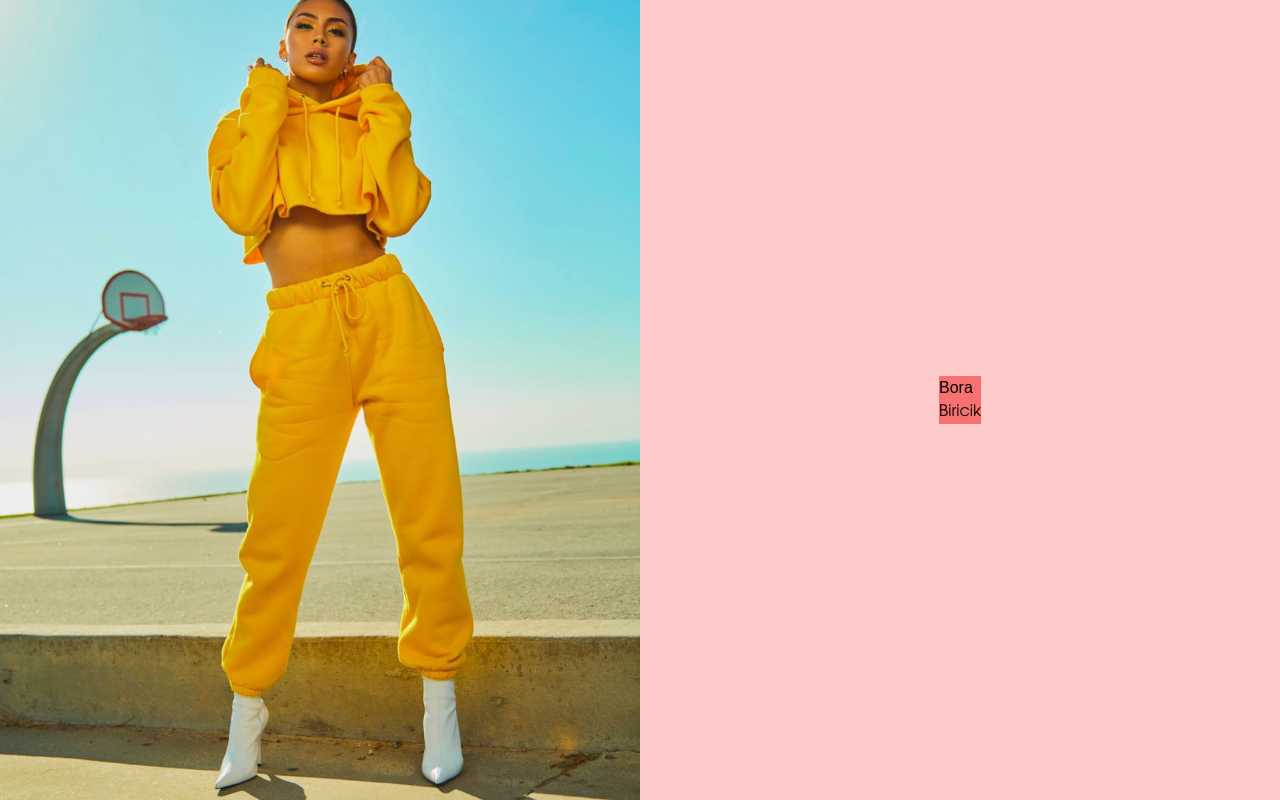
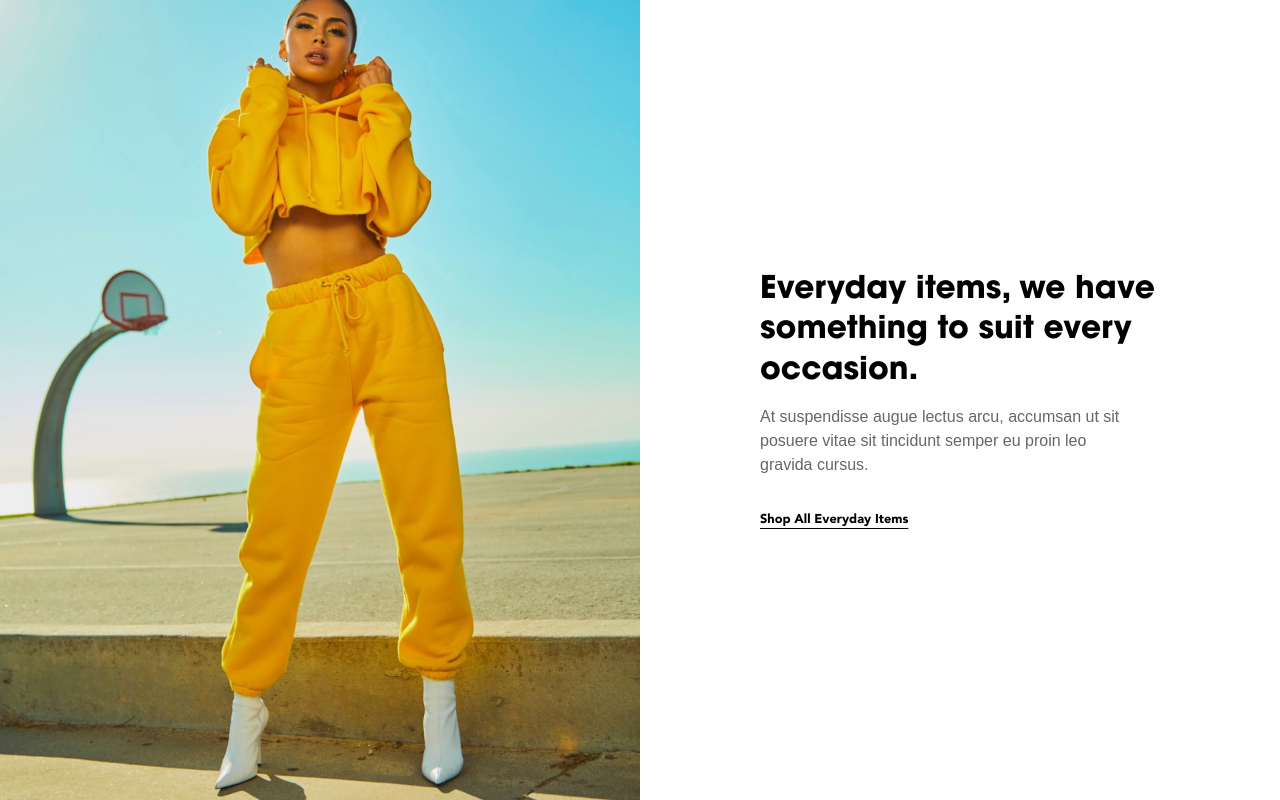
Before and after one commit to borabiricik/product-page-fe, a Next.js app: page / in a window 1280 px wide. Built offline with nearby package versions, Linux system fonts and the light colour scheme; a web font is replaced by a local one.

Commit message:
feat(layout): home page is done

```diff
--- a/pages/_app.tsx
+++ b/pages/_app.tsx
@@ -5,7 +5,7 @@ import "../styles/globals.css";
 function MyApp({ Component, pageProps }: AppPropsWithLayout) {
   const getLayout = Component.getLayout ?? ((page) => page);
   return getLayout(
-    <div className={`${avant.variable} ${avenir.variable}`}>
+    <div className={`${avant.variable} ${avenir.className}`}>
       <Component {...pageProps} />
     </div>
   );
--- a/pages/index.tsx
+++ b/pages/index.tsx
@@ -1,11 +1,24 @@
+import { Typhography } from "@/components/Typhography";
+import { PageLayout } from "@/layouts/PageLayout";
 import { NextPageWithLayout } from "@/types/Layouts";
-import { PageLayout } from "../src/modules/common/layouts/PageLayout";
 
 const Home: NextPageWithLayout = () => {
   return (
-    <div className="bg-red-400">
-      <p className="font-avenir">Bora</p>
-      <p className="font-avant">Biricik</p>
+    <div>
+      <div className="px-[120px]">
+        <Typhography className="text-h4 font-bold mb-3" font="avant" as="h4">
+          Everyday items, we have something to suit every occasion.
+        </Typhography>
+
+        <Typhography type="secondary" as="p" className="mb-8 w-[90%]">
+          At suspendisse augue lectus arcu, accumsan ut sit posuere vitae sit
+          tincidunt semper eu proin leo gravida cursus.
+        </Typhography>
+
+        <Typhography className="text-xs underline underline-offset-[5px] font-black">
+          Shop All Everyday Items
+        </Typhography>
+      </div>
     </div>
   );
 };
--- /dev/null
+++ b/src/modules/common/components/Typhography/index.tsx
@@ -0,0 +1,28 @@
+import { classNames } from "@/utils/classnames";
+import { ITyphographyProps } from "./types";
+
+const Typhography = ({
+  as = "p",
+  children,
+  className = "",
+  type = "primary",
+  font = "avenir",
+  ...props
+}: ITyphographyProps) => {
+  const Tag = as;
+  return (
+    <Tag
+      className={classNames(
+        "asd",
+        font === "avant" ? "font-avant" : "font-avenir",
+        type === "primary" ? "text-black" : "text-secondaryGray",
+        className
+      )}
+      {...props}
+    >
+      {children}
+    </Tag>
+  );
+};
+
+export { Typhography };
--- /dev/null
+++ b/src/modules/common/components/Typhography/types/index.ts
@@ -0,0 +1,7 @@
+import { HTMLAttributes } from "react";
+
+export interface ITyphographyProps extends HTMLAttributes<HTMLOrSVGElement> {
+  as?: keyof JSX.IntrinsicElements;
+  font?: "avant" | "avenir";
+  type?: "primary" | "secondary";
+}
--- a/src/modules/common/layouts/PageLayout/index.tsx
+++ b/src/modules/common/layouts/PageLayout/index.tsx
@@ -4,7 +4,7 @@ import { IPageLayoutProps } from "./types";
 const PageLayout = ({ children, ...props }: IPageLayoutProps) => {
   return (
     <div className="flex items-stretch h-screen overflow-y-scroll">
-      <aside className="flex-1 bg-blue-200 w-full sticky top-0">
+      <aside className="flex-1 w-full sticky top-0">
         <Image
           width={998}
           height={1198}
@@ -15,7 +15,7 @@ const PageLayout = ({ children, ...props }: IPageLayoutProps) => {
           priority
         />
       </aside>
-      <main className="flex-1 flex items-center justify-center bg-red-200 min-h-screen">
+      <main className="flex-1 flex items-center justify-center  min-h-screen">
         {children}
       </main>
     </div>
--- /dev/null
+++ b/src/modules/core/utils/classnames.ts
@@ -0,0 +1,5 @@
+const classNames = (...classes: Array<string | boolean>) => {
+  return classes.filter(Boolean).join(" ");
+};
+
+export { classNames };
--- a/tailwind.config.js
+++ b/tailwind.config.js
@@ -10,6 +10,10 @@ module.exports = {
       colors: {
         secondaryGray: "#666666",
       },
+      fontSize: {
+        xs: ["0.8rem", { lineHeight: "160%" }],
+        h4: ["1.953rem", { lineHeight: "40.62px" }],
+      },
     },
   },
   plugins: [],
--- a/tsconfig.json
+++ b/tsconfig.json
@@ -17,7 +17,10 @@
     "paths": {
       "@/fonts/*": ["./src/modules/common/assets/fonts/*"],
       "@/public/*": ["./public/*"],
-      "@/types/*": ["./src/modules/common/types/*"]
+      "@/types/*": ["./src/modules/common/types/*"],
+      "@/utils/*": ["./src/modules/core/utils/*"],
+      "@/layouts/*": ["./src/modules/common/layouts/*"],
+      "@/components/*": ["./src/modules/common/components/*"]
     }
   },
   "include": ["next-env.d.ts", "**/*.ts", "**/*.tsx"],
```
